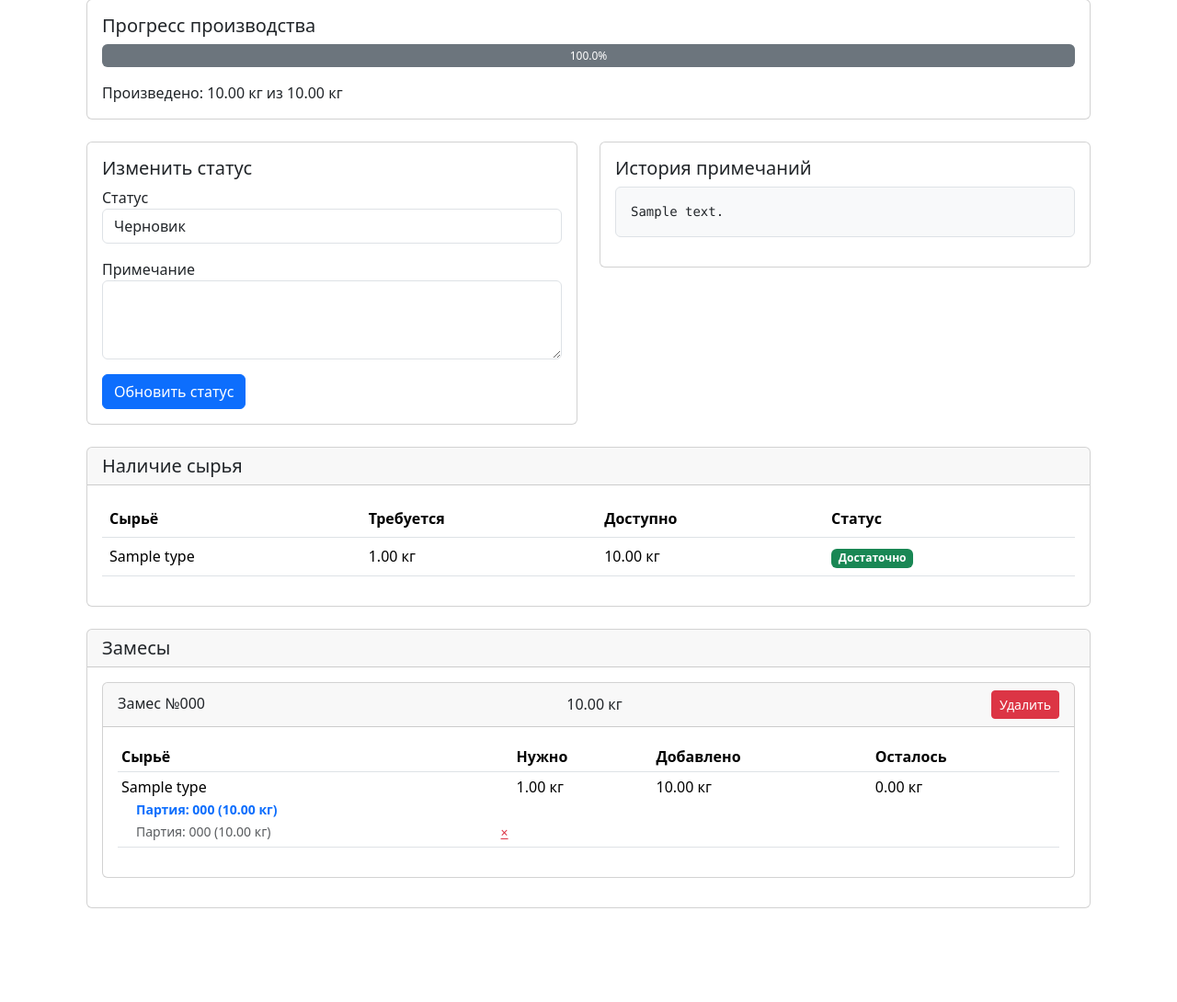
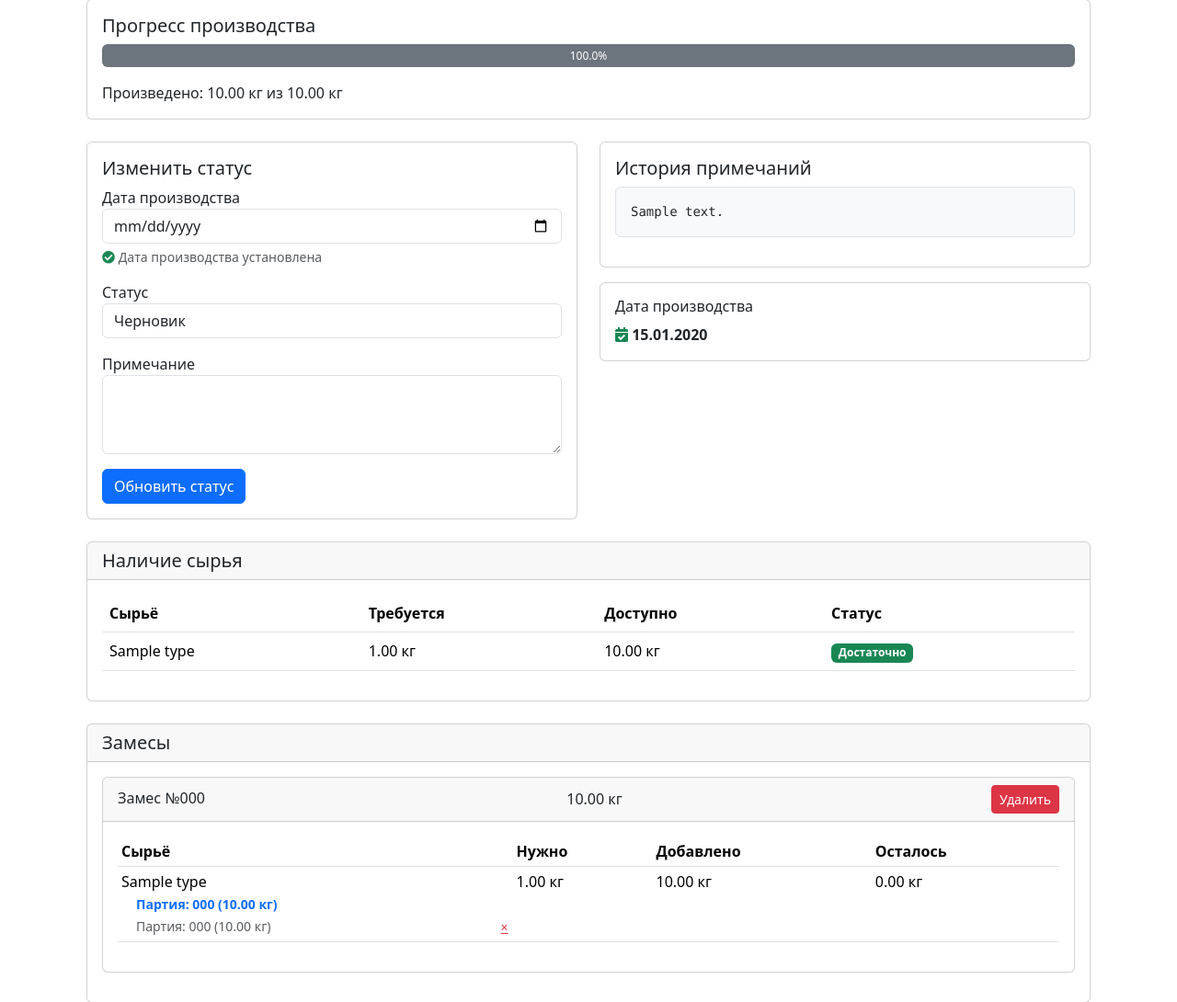
Before and after one commit to Ildaku/asi, a Flask app: page /production_plans/1 in a window 1280 px wide. Shown: the part 329-1419 px from the top of the page at 92% size. Before the commit the page ends 1317 px from the top, so only its background shows below. Run offline with Flask 3, Linux system fonts and the light colour scheme; a user stored in the database is signed in; tables that the repository leaves empty hold one stand-in row (values such as "Sample post"); some libraries are stand-ins or nearby versions.

Commit message:
осстановлено поле production_date и создана миграция
- осстановлено поле production_date в модели ProductionPlan
- осстановлено поле в форме ProductionStatusForm
- осстановлена логика даты в маршруте update_plan_status
- осстановлены элементы в шаблоне production_plan_detail
- Создан файл миграции add_production_date_manual.py
- справлен конфликт Flask-контекста в migrations/env.py

```diff
--- a/app/forms.py
+++ b/app/forms.py
@@ -117,7 +117,7 @@
 
 class ProductionStatusForm(FlaskForm):
     status = SelectField('Статус', validators=[DataRequired()])
-    # production_date = DateField('Дата производства', format='%Y-%m-%d', validators=[Optional()])  # Временно отключено
+    production_date = DateField('Дата производства', format='%Y-%m-%d', validators=[Optional()])
     notes = TextAreaField('Примечание', validators=[Optional(), Length(max=1000)])
     submit = SubmitField('Обновить статус')
 
@@ -135,8 +135,8 @@
             self.status.choices = [(status.value, status.display) for status in PlanStatus]
 
         # Если план завершён, блокируем изменение даты производства
-        # if plan and plan.status == 'завершен':  # Временно отключено
-        #     self.production_date.render_kw = {'readonly': True, 'disabled': True}
+        if plan and plan.status == 'завершен':
+            self.production_date.render_kw = {'readonly': True, 'disabled': True}
 
 class ProductionBatchForm(FlaskForm):
     batch_number = StringField('Номер замеса', validators=[
--- a/app/models.py
+++ b/app/models.py
@@ -162,7 +162,7 @@
     batch_number = Column(String)
     status = Column(SQLAlchemyEnum(PlanStatus), default=PlanStatus.DRAFT)
     notes = Column(String)
-    # production_date = Column(DateTime(timezone=True), nullable=True)  # Дата фактического производства - временно отключено
+    production_date = Column(DateTime(timezone=True), nullable=True)  # Дата фактического производства
     created_at = Column(DateTime(timezone=True), server_default=func.now())
     updated_at = Column(DateTime(timezone=True), onupdate=func.now())
     created_by = Column(Integer, ForeignKey("users.id"))
--- a/app/routes.py
+++ b/app/routes.py
@@ -468,9 +468,9 @@
         # Проверка перед установкой статуса "завершен"
         if new_status == PlanStatus.COMPLETED:
             # Проверяем, что указана дата производства
-            # if not form.production_date.data:  # Временно отключено
-            #     flash('Для завершения плана необходимо указать дату производства', 'error')
-            #     return redirect(url_for('production_plan_detail', plan_id=plan.id))
+            if not form.production_date.data:
+                flash('Для завершения плана необходимо указать дату производства', 'error')
+                return redirect(url_for('production_plan_detail', plan_id=plan.id))
 
             total_produced = sum(batch.weight for batch in plan.batches)
             # Сравниваем с небольшой погрешностью для чисел с плавающей точкой
@@ -508,22 +508,22 @@
                 return redirect(url_for('production_plan_detail', plan_id=plan.id))
 
         # Обновляем дату производства только если план не завершён
-        # if new_status != PlanStatus.COMPLETED and form.production_date.data:  # Временно отключено
-        #     old_date = plan.production_date
-        #     plan.production_date = form.production_date.data
-        #
-        #     # Логируем изменение даты производства
-        #     if old_date != plan.production_date:
-        #         timestamp = datetime.now().strftime('%d.%m.%Y %H:%M')
-        #         if old_date:
-        #             date_note = f"[{timestamp}] Дата производства изменена: {old_date.strftime('%d.%m.%Y')} → {plan.production_date.strftime('%d.%m.%Y')}"
-        #         else:
-        #             date_note = f"[{timestamp}] Дата производства установлена: {plan.production_date.strftime('%d.%m.%Y')}"
-        #
-        #         if plan.notes:
-        #             plan.notes = date_note + "\n\n" + plan.notes
-        #         else:
-        #             plan.notes = date_note
+        if new_status != PlanStatus.COMPLETED and form.production_date.data:
+            old_date = plan.production_date
+            plan.production_date = form.production_date.data
+
+            # Логируем изменение даты производства
+            if old_date != plan.production_date:
+                timestamp = datetime.now().strftime('%d.%m.%Y %H:%M')
+                if old_date:
+                    date_note = f"[{timestamp}] Дата производства изменена: {old_date.strftime('%d.%m.%Y')} → {plan.production_date.strftime('%d.%m.%Y')}"
+                else:
+                    date_note = f"[{timestamp}] Дата производства установлена: {plan.production_date.strftime('%d.%m.%Y')}"
+
+                if plan.notes:
+                    plan.notes = date_note + "\n\n" + plan.notes
+                else:
+                    plan.notes = date_note
 
         # Обработка старого формата статуса (без ё)
         old_status_normalized = old_status.replace("утвержден", "утверждён")
--- a/app/templates/production_plan_detail.html
+++ b/app/templates/production_plan_detail.html
@@ -93,8 +93,8 @@
                     <form method="POST" action="{{ url_for('update_plan_status', plan_id=plan.id) }}">
                         {{ status_form.csrf_token }}
 
-                        <!-- Поле даты производства - временно отключено -->
-                        {# <div class="mb-3">
+                        <!-- Поле даты производства -->
+                        <div class="mb-3">
                             {{ status_form.production_date.label }}
                             {{ status_form.production_date(class="form-control") }}
                             <div class="form-text">
@@ -106,7 +106,7 @@
                                     <i class="fas fa-info-circle text-info"></i> Укажите фактическую дату производства для завершения плана
                                 {% endif %}
                             </div>
-                        </div> #}
+                        </div>
 
                         <div class="mb-3">
                             {{ status_form.status.label }}
@@ -134,8 +134,8 @@
                 </div>
             </div>
 
-            <!-- Дата производства - временно отключено -->
-            {# <div class="card mt-3">
+            <!-- Дата производства -->
+            <div class="card mt-3">
                 <div class="card-body">
                     <h6 class="card-title">Дата производства</h6>
                     {% if plan.production_date %}
@@ -154,7 +154,7 @@
                         </p>
                     {% endif %}
                 </div>
-            </div> #}
+            </div>
         </div>
     </div>
 
```
Also changed, not shown: migrations/versions/add_production_date_manual.py (added, +23 -0 lines).
